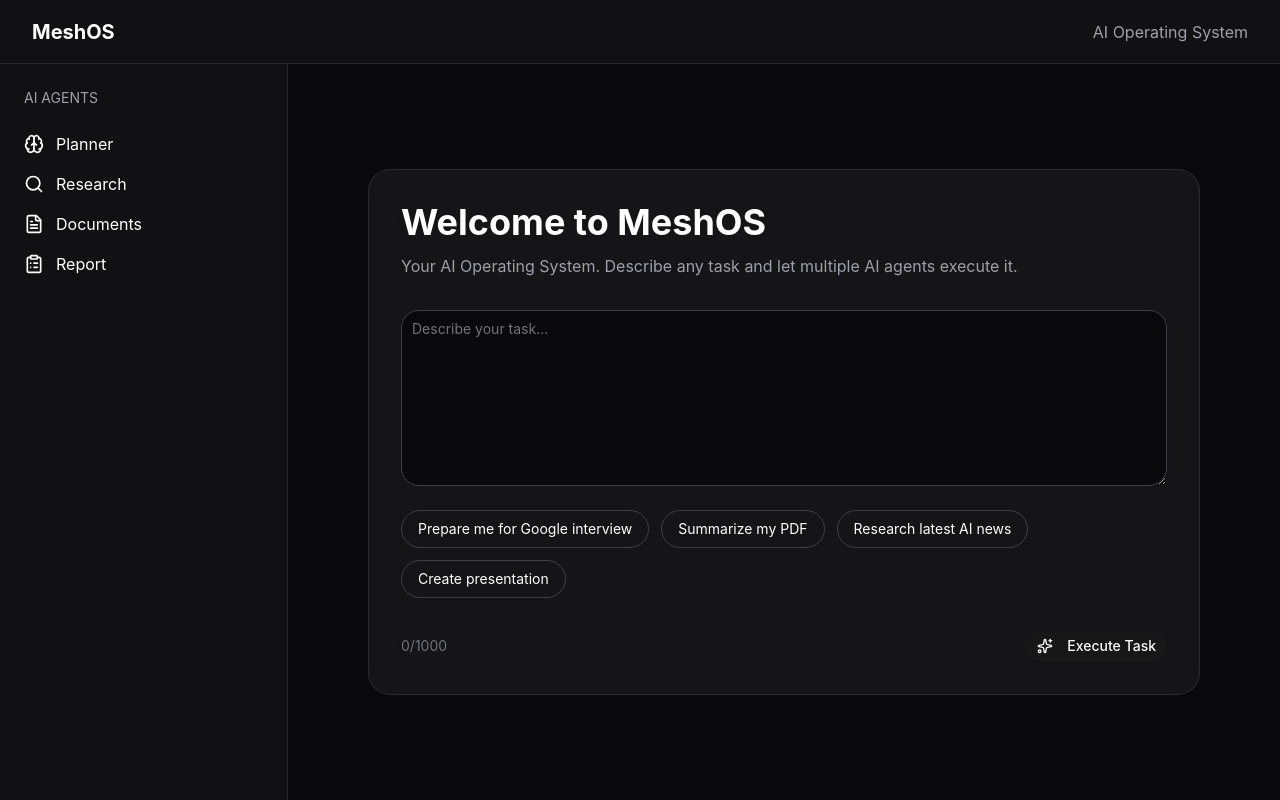
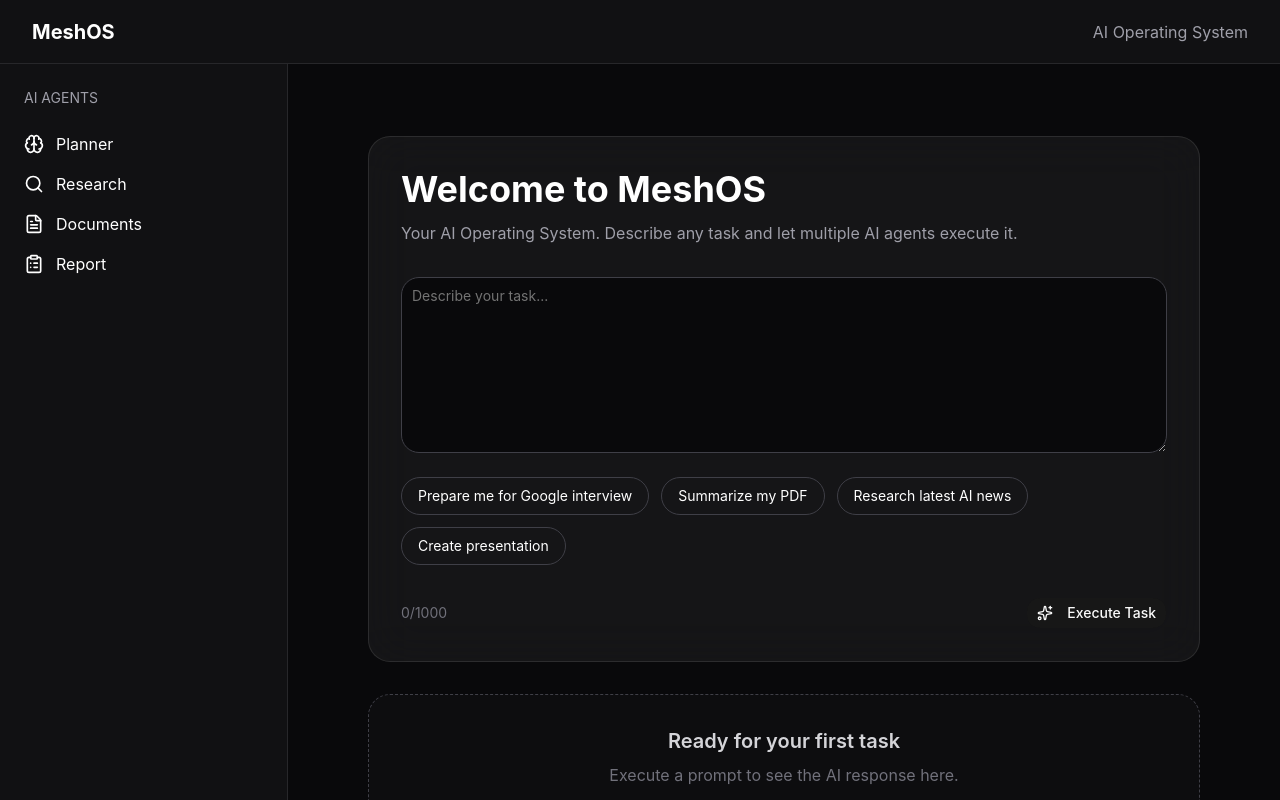
Before and after one commit to spideyman2/MeshOS, a React (Vite) app: page / in a window 1280 px wide. Built offline with nearby package versions, Linux system fonts and the light colour scheme.

Commit message:
Add AI execution loading states

```diff
--- a/src/components/ui/PromptInput/PromptInput.jsx
+++ b/src/components/ui/PromptInput/PromptInput.jsx
@@ -14,15 +14,26 @@ const suggestions = [
 export default function PromptInput() {
   const [prompt, setPrompt] = useState("");
   const [loading, setLoading] = useState(false);
+  const [status, setStatus] = useState("");
 
 async function handleSubmit() {
   if (!prompt.trim()) return;
 
   setLoading(true);
 
+  setStatus("🔍 Analyzing task...");
+  await new Promise((resolve) => setTimeout(resolve, 600));
+
+  setStatus("🤖 Selecting best AI model...");
+  await new Promise((resolve) => setTimeout(resolve, 600));
+
+  setStatus("⚡ Generating response...");
+
   const result = await sendPrompt(prompt);
 
-    console.log(result);
+  setResult(result);
+
+  setStatus("");
 
   setLoading(false);
 }
@@ -42,6 +53,12 @@ export default function PromptInput() {
         value={prompt}
         onChange={(e) => setPrompt(e.target.value)}
       />
+
+      {loading && (
+        <div className="mt-4 rounded-xl border border-violet-500/20 bg-violet-500/10 p-4">
+          <p className="text-sm font-medium text-violet-300">{status}</p>
+        </div>
+      )}
 
       <div className="mt-6 flex flex-wrap gap-3">
         {suggestions.map((item) => (
--- a/src/components/ui/ResultPanel/ResultPanel.jsx
+++ b/src/components/ui/ResultPanel/ResultPanel.jsx
@@ -0,0 +1,31 @@
+export default function ResultPanel({ result }) {
+  if (!result) {
+    return (
+      <div className="w-full max-w-4xl rounded-3xl border border-dashed border-zinc-700 bg-zinc-900/30 p-8 text-center">
+        <h2 className="text-xl font-semibold text-zinc-300">
+          Ready for your first task
+        </h2>
+
+        <p className="mt-2 text-zinc-500">
+          Execute a prompt to see the AI response here.
+        </p>
+      </div>
+    );
+  }
+
+  return (
+    <div className="w-full max-w-4xl rounded-3xl border border-white/10 bg-white/5 p-8 backdrop-blur-xl">
+      <div className="mb-4 flex items-center justify-between">
+        <h2 className="text-xl font-bold">AI Response</h2>
+
+        <span className="rounded-full bg-violet-500/20 px-3 py-1 text-sm text-violet-300">
+          {result.model}
+        </span>
+      </div>
+
+      <div className="rounded-2xl bg-zinc-950 p-6">
+        <p className="whitespace-pre-wrap text-zinc-300">{result.response}</p>
+      </div>
+    </div>
+  );
+}
--- a/src/pages/Dashboard.jsx
+++ b/src/pages/Dashboard.jsx
@@ -1,11 +1,18 @@
+import { useState } from "react";
+
 import DashboardLayout from "../components/ui/Dashboard/DashboardLayout";
 import PromptInput from "../components/ui/PromptInput/PromptInput";
+import ResultPanel from "../components/ui/ResultPanel/ResultPanel";
 
 export default function Dashboard() {
+  const [result, setResult] = useState(null);
+
   return (
     <DashboardLayout>
-      <div className="flex min-h-full items-center justify-center px-8 py-10">
-        <PromptInput />
+      <div className="mx-auto flex w-full max-w-6xl flex-col gap-8 px-8 py-10">
+        <PromptInput setResult={setResult} />
+
+        <ResultPanel result={result} />
       </div>
     </DashboardLayout>
   );
```
Lines whose indentation alone changed are shown as unchanged.
